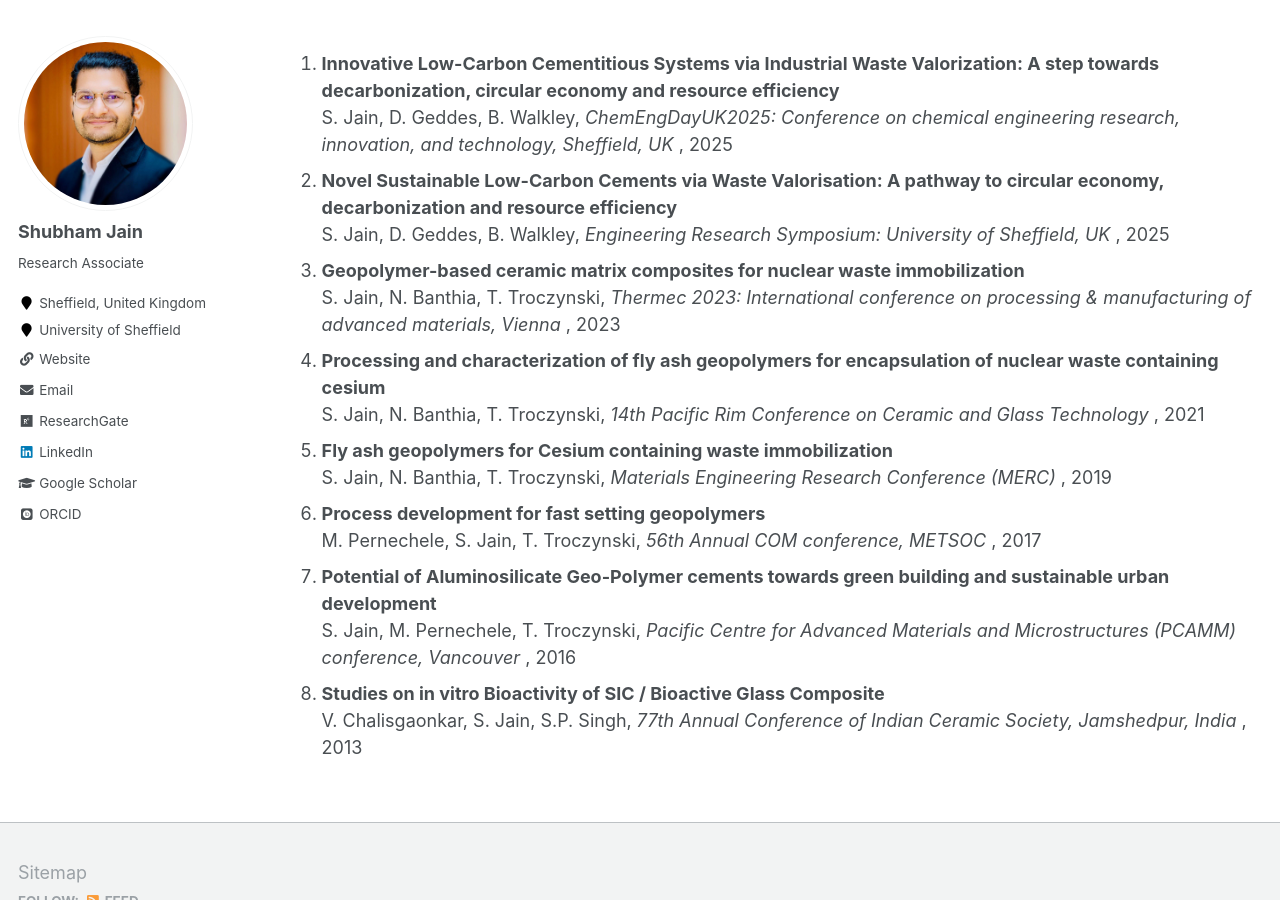
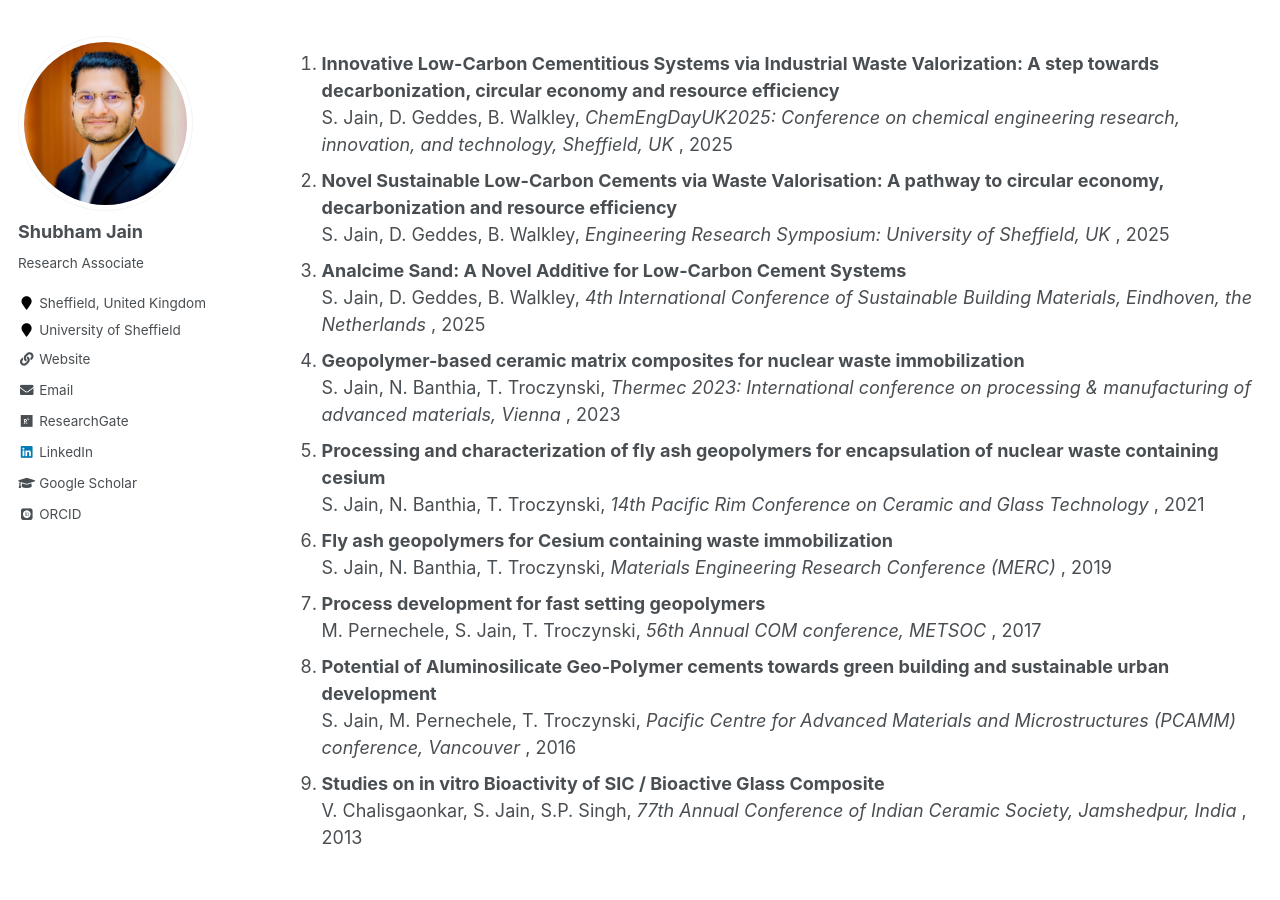
Before and after one commit to shubhamj2611/shubhamj2611.github.io, a Jekyll site: the page built from _pages/research.md, in a window 1280 px wide and 900 px high, scrolled down 2666 px. Built offline with Jekyll 4.4.1, drawn with Linux system fonts in a browser that asks for light colours; some web fonts are replaced.

Commit message:
Update publications.yml

```diff
--- a/_data/publications.yml
+++ b/_data/publications.yml
@@ -210,6 +210,18 @@ references:
    - family: Walkley
      given: B.
   year: 2025
+  title: "Analcime Sand: A Novel Additive for Low-Carbon Cement Systems"
+  conference: "4th International Conference of Sustainable Building Materials, Eindhoven, the Netherlands"
+  article: "Conference"
+
+- author:
+   - family: Jain
+     given: S.
+   - family: Geddes
+     given: D.
+   - family: Walkley
+     given: B.
+  year: 2025
   title: "Novel Sustainable Low-Carbon Cements via Waste Valorisation: A pathway to circular economy, decarbonization and resource efficiency"
   conference: "Engineering Research Symposium: University of Sheffield, UK"
   article: "Conference"
```
